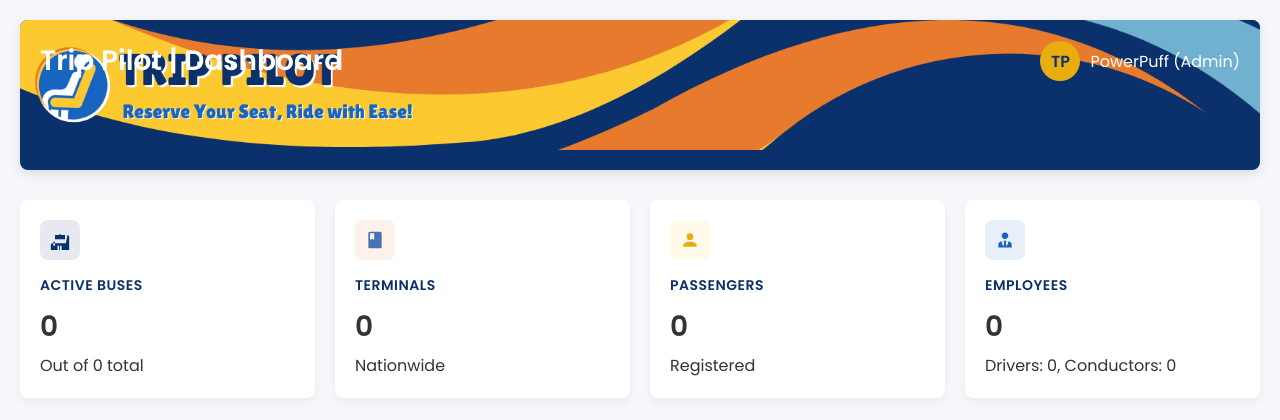
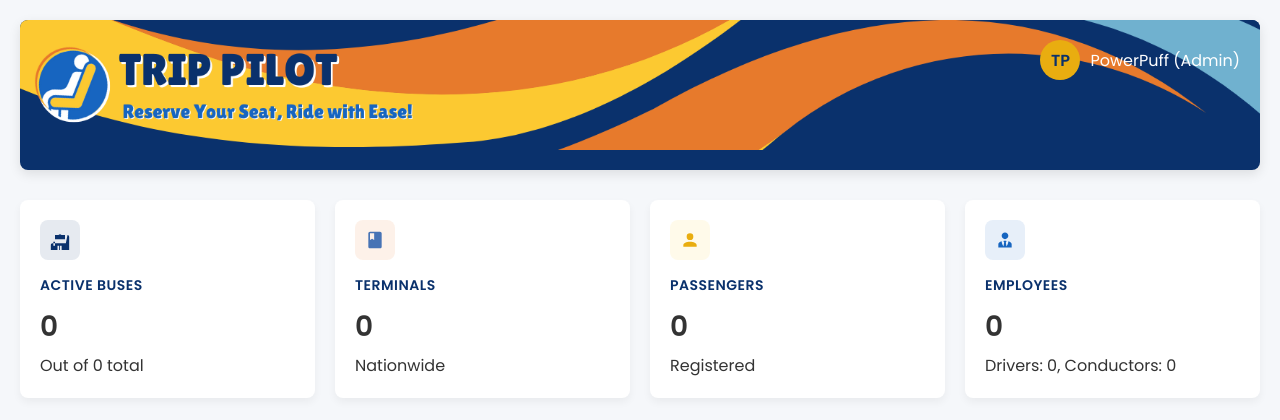
Before and after one commit to joanaxyz098/TripPilot_IM, a PHP site: page /dashboard.php in a window 1280 px wide. Shown: the top 420 px of the page. Run offline with PHP 8.4, Linux system fonts and the light colour scheme; data that the repository does not hold is empty.

Commit message:
Update dashboard.php

```diff
--- a/dashboard.php
+++ b/dashboard.php
@@ -386,7 +386,7 @@ while($row = $seatResult->fetch_assoc()) {
     <div class="container">
         <header>
             <div class="header-content">
-                <h1>Trip Pilot | Dashboard</h1>
+                <h1></h1>
                 <div class="user-info">
                     <div class="user-avatar">TP</div>
                     <span>PowerPuff (Admin)</span>
```
